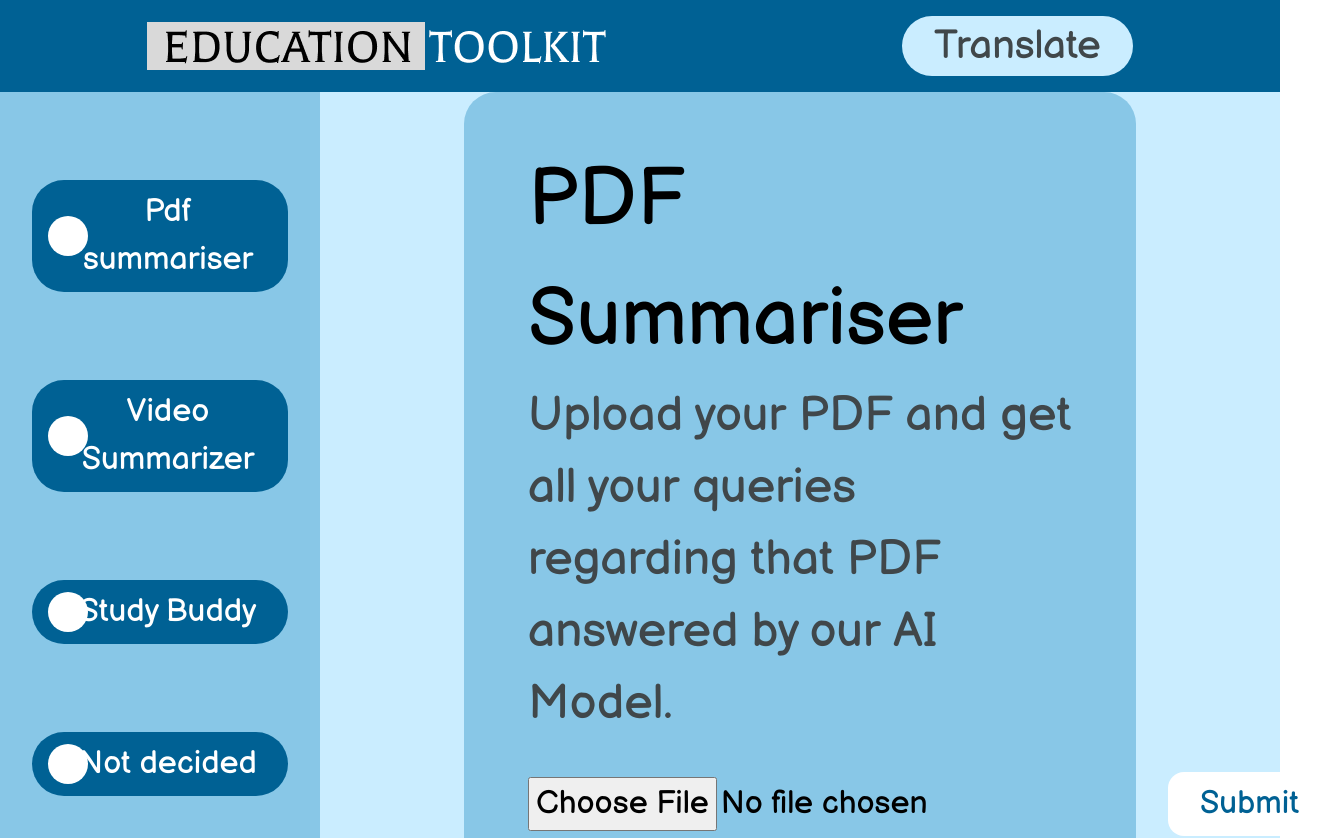
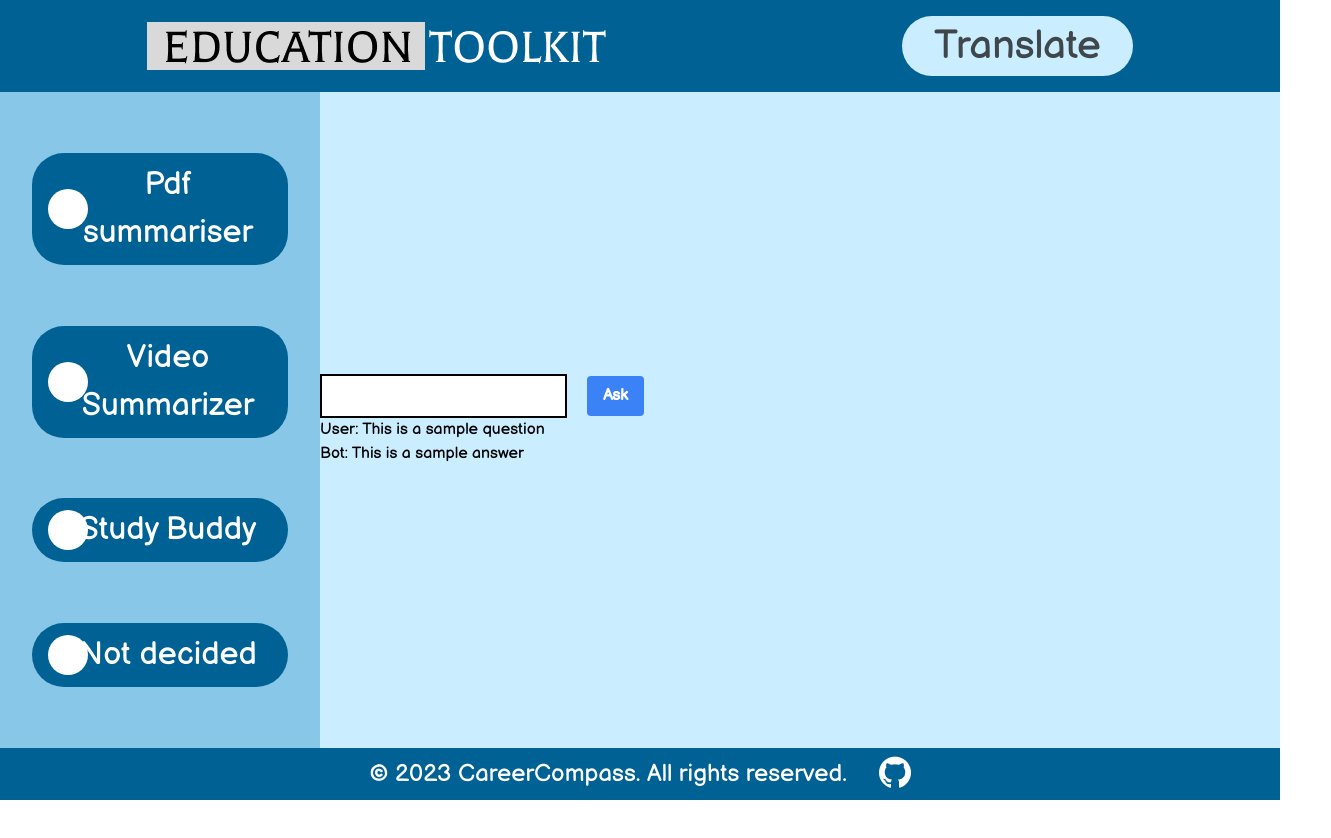
Before and after one commit to PekaVengers/EducationToolkit, a React (Vite) app in the folder client/: page /pdfsummary in a window 1280 px wide. Shown: the top 838 px of the page, 1331 px wide, since content can reach past the window. After the commit the page ends 800 px from the top, so only its background shows below. Built offline with nearby package versions, Linux system fonts and the light colour scheme.

Commit message:
dummy data for pdf

```diff
--- a/client/src/pages/PDFSummarizer.jsx
+++ b/client/src/pages/PDFSummarizer.jsx
@@ -34,27 +34,22 @@ export default function PDFSummarizer() {
   return (<div className="videoContainer flex flex-1 bg-secondary">
     <Sidebar />
     <div className="right w-[75vw] flex flex-col justify-center items-center ">
-      {actionData ? (
+      {!actionData ? (
         <div className="container">
         <form>
           <input className="border-2 border-black py-2 px-3" type="text" value={question} onChange={handleChange} />
           <button className="bg-blue-500 hover:bg-blue-700 text-white font-bold py-2 px-4 rounded mx-5" onClick={askQuestion} type="button">Ask</button>
         </form>
-        {
-          chatHistory?.map((chat, i) => {
-            return i % 2 == 0 ? (
-              <div key={i}>
+
+              <div>
                 <span>User: </span>
-                <span>{chat[0][1]}</span>
+                <span>This is a sample question</span>
               </div>
-            ) : (
-              <div key={i}>
+              <div >
                 <span>Bot: </span>
-                <span>{chat[0][1]}</span>
+                <span>This is a sample answer</span>
               </div>
-            );
-          })
-        }
+
       </div>
       ) : (
         <div className="rightContent w-[70%] bg-[#88C7E7] px-[4rem] py-[3rem] flex flex-col  rounded-[2rem]">
```
